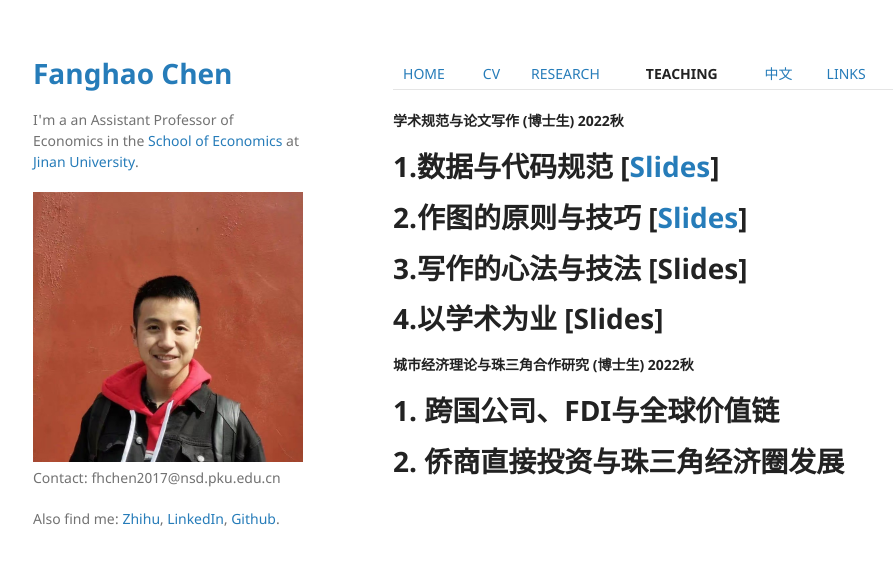
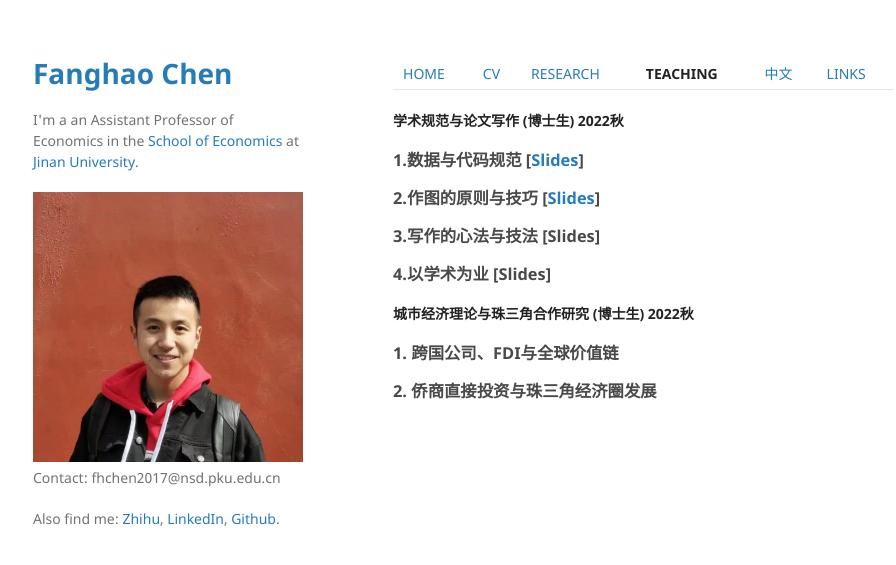
Before and after one commit to FanghaoChen/homepage, a Jekyll site: the page built from teaching.md, in a window 1280 px wide. Shown: the top 565 px of the page, without its empty margins (177-1073 px from the left). Built offline with Jekyll 4.4.1, drawn with Linux system fonts in a browser that asks for light colours; our own code applies the rules of GitHub Pages for plain Markdown files.

```diff
--- a/teaching.md
+++ b/teaching.md
@@ -1,11 +1,11 @@
 [HOME](./index.md) | [CV](./assets/CV_FanghaoChen_220509.pdf) | [RESEARCH](./research.md) | [**TEACHING**](./teaching.md) | [中文](./chinesepage.md) | [LINKS](./links.md)
 
 **学术规范与论文写作 (博士生) 2022秋** <br/>
-# 1.数据与代码规范   [[Slides](./assets/Lec1_CodeData_220911.pdf)] <br/>
-# 2.作图的原则与技巧 [[Slides](./assets/Lec1_Figure_220911.pdf)] <br/>
-# 3.写作的心法与技法 [Slides]<br/>
-# 4.以学术为业       [Slides] <br/>
+### 1.数据与代码规范   [[Slides](./assets/Lec1_CodeData_220911.pdf)] <br/>
+### 2.作图的原则与技巧 [[Slides](./assets/Lec1_Figure_220911.pdf)] <br/>
+### 3.写作的心法与技法 [Slides]<br/>
+### 4.以学术为业       [Slides] <br/>
 
 **城市经济理论与珠三角合作研究 (博士生) 2022秋** <br/>
-# 1. 跨国公司、FDI与全球价值链 <br/>
-# 2. 侨商直接投资与珠三角经济圈发展 <br/>
+### 1. 跨国公司、FDI与全球价值链 <br/>
+### 2. 侨商直接投资与珠三角经济圈发展 <br/>
```
